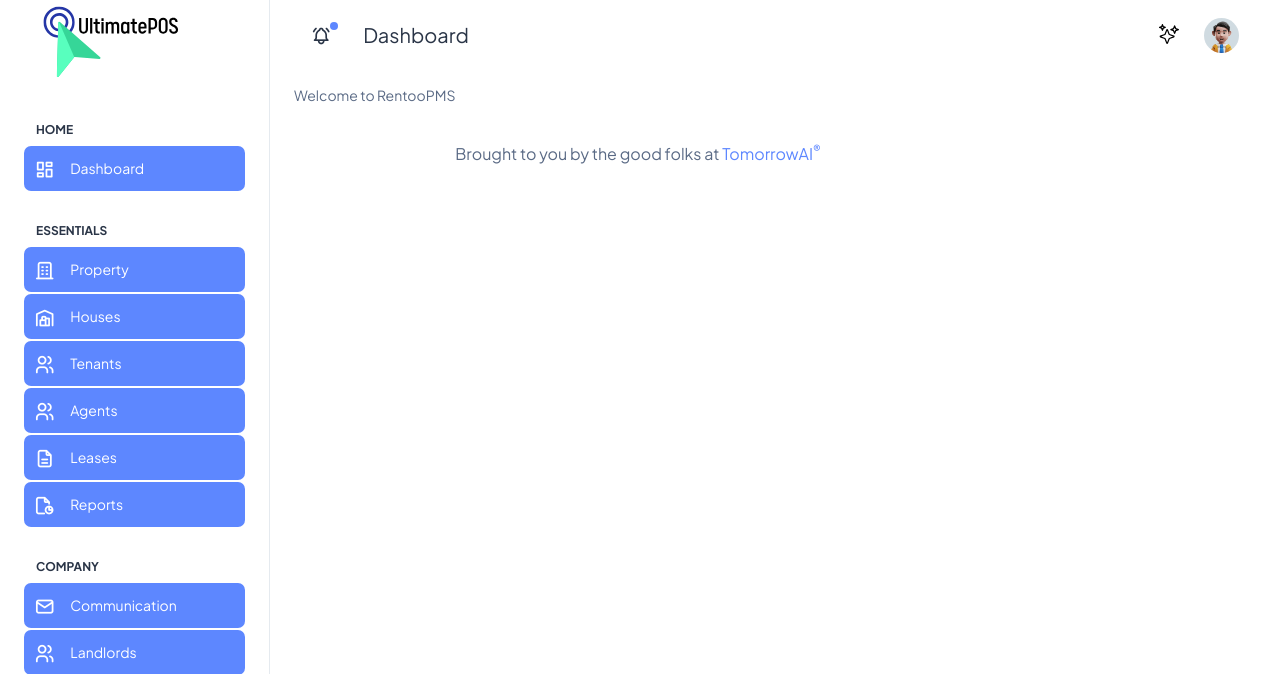
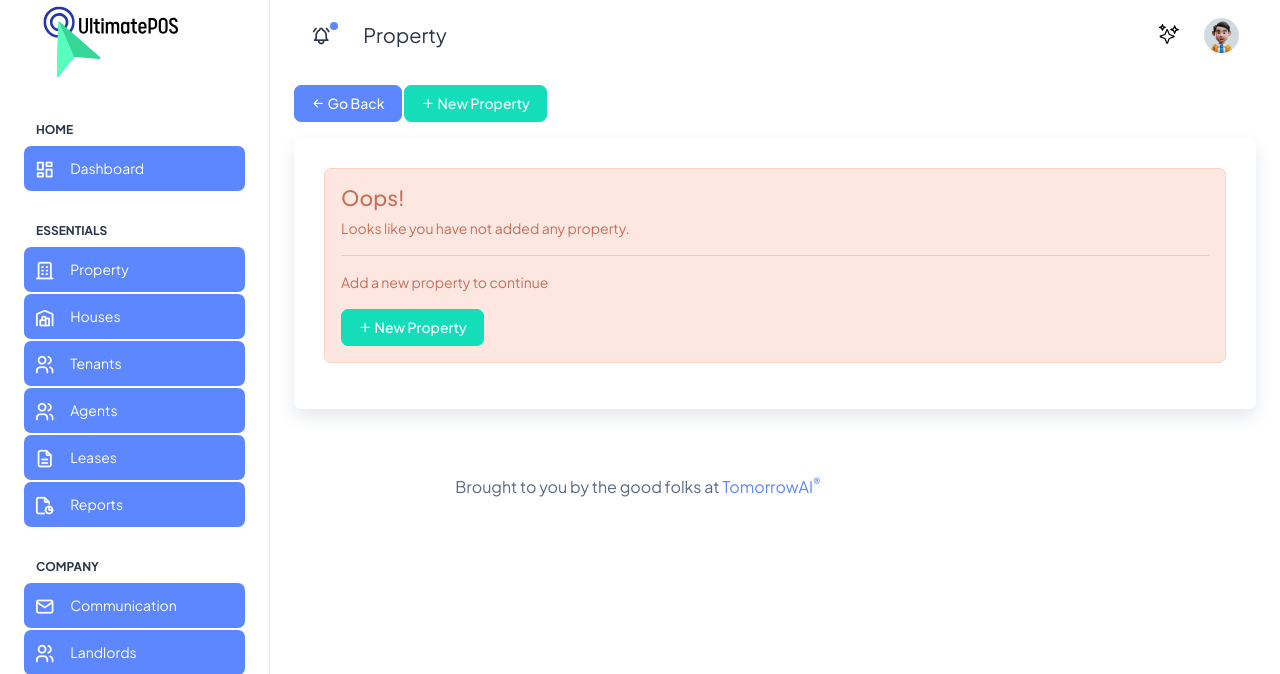
Before and after one commit to KagemaNjoroge/RentooBackend, a Django app: template templates/property/index.html in a window 1280 px wide. Shown: the top 674 px of the page. Run offline with Django 5.2, Linux system fonts and the light colour scheme; the template is opened without the code that fills it, so the values that code supplies are empty; some libraries are stand-ins or nearby versions.

Commit message:
feat: Add functionality to display a list of property

```diff
--- a/templates/property/index.html
+++ b/templates/property/index.html
@@ -1,7 +1,77 @@
 {% extends "main/base.html" %}
 {% load static %}
-{% block title %}Dashboard{% endblock title %}
-{% block heading %}Dashboard{% endblock heading %}
+{% block title %}Property{% endblock title %}
+{% block heading %}Property{% endblock heading %}
 {% block content %}
-Welcome to RentooPMS
+
+<div class="ml-2 mb-3">
+    <a href="{% url 'client:index' %}">
+        <button type="button" class="btn btn-primary font-weight-bold">
+            <i class="ti ti-arrow-left"></i>
+            Go Back
+        </button>
+    </a>
+
+
+    <a href="{%url 'client:new_property'%}">
+        <button type="button" class="btn btn-success font-weight-bold">
+            <i class="ti ti-plus"></i>
+            New Property
+        </button>
+    </a>
+</div>
+
+<div class="card shadow">
+    <div class="card-body">
+        {%if property%}
+        <div class="table-responsive">
+            <table class="table table-bordered table-hover" id="dataTable" style="width: 100%;">
+                <thead>
+                    <tr>
+
+                        <th>#</th>
+                        <th>Name</th>
+                        <th>Address</th>
+
+                    </tr>
+
+                </thead>
+                <tbody>
+                    {%for prop in property%}
+                    <tr>
+                        <td>{{forloop.counter}}</td>
+                        <td>
+                            <a href="{%url 'client:property_details' prop.id%}" data-id="{{prop.id}}">
+                                {{prop.name}}
+                            </a>
+                        </td>
+                        <td>{{prop.address}}</td>
+                    </tr>
+
+                    {%endfor%}
+                </tbody>
+            </table>
+        </div>
+        {%else%}
+        <div class="alert alert-danger" role="alert">
+            <h4 class="alert-heading">Oops!</h4>
+            <p>Looks like you have not added any property.</p>
+            <hr>
+            <p class="mb-0">
+                Add a new property to continue
+            </p>
+            <button type="button" class="btn btn-success font-weight-bold mt-3">
+                <i class="ti ti-plus"></i>
+                New Property
+            </button>
+        </div>
+        {%endif%}
+    </div>
+</div>
+<script>
+    $(document).ready(function () {
+        let dataTable = $('#dataTable').DataTable({});
+    })
+</script>
+
 {%endblock content%}
```
